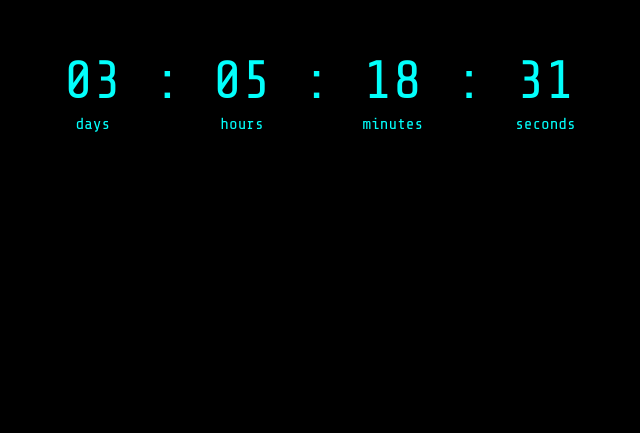
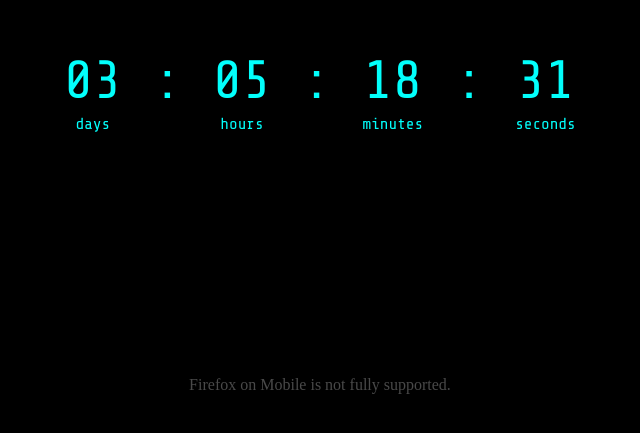
Before and after one commit to evanfinnigan/timepirate-countdown, a plain HTML site: page index.html in a window 1280 px wide. Shown: the part 261-694 px from the top of the page, without its empty margins (320-960 px from the left). Drawn offline with nearby package versions, Linux system fonts and the light colour scheme.

Commit message:
add disclaimer

```diff
--- a/index.html
+++ b/index.html
@@ -105,6 +105,7 @@
   </script>
 
 <footer>
+  <p style="color: rgb(73, 73, 73); margin-top: 15em;">Firefox on Mobile is not fully supported.</p>
 </footer>
 
 </body>
```
